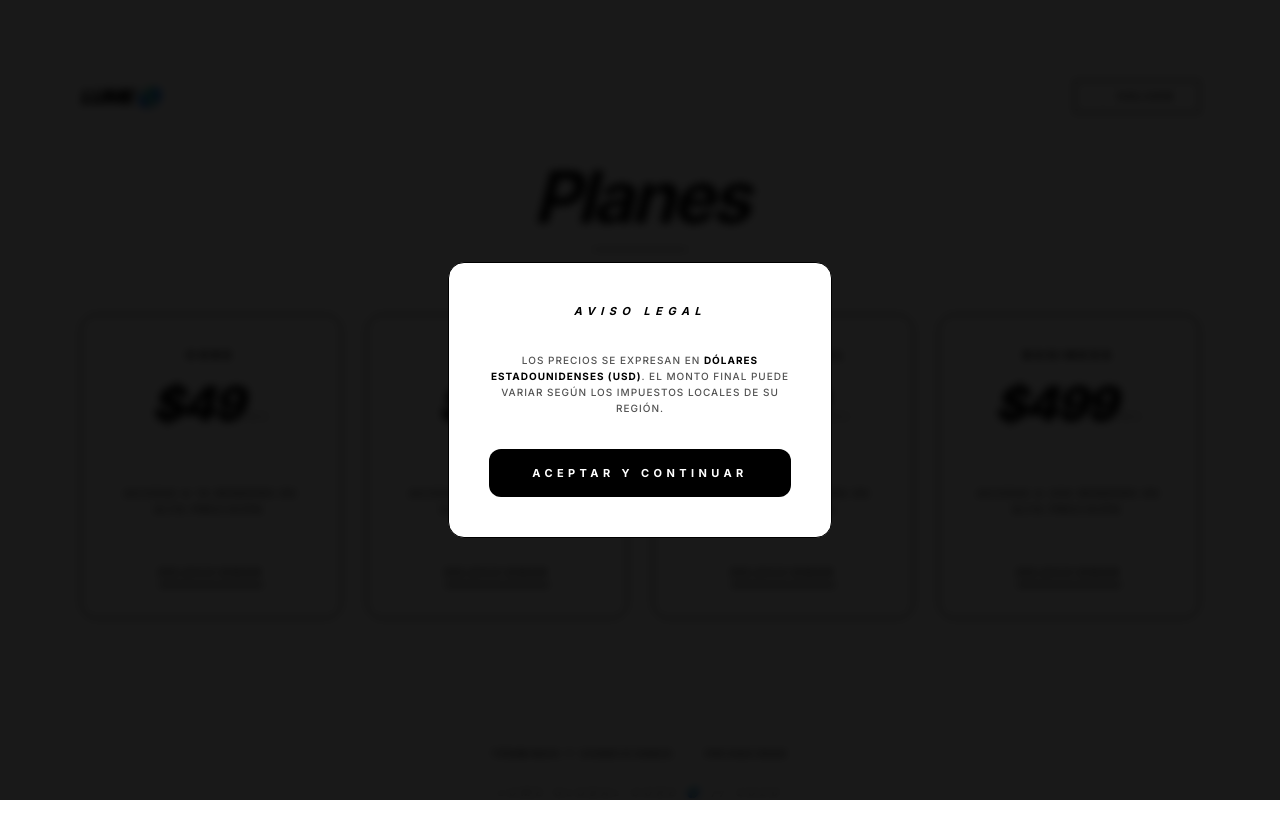
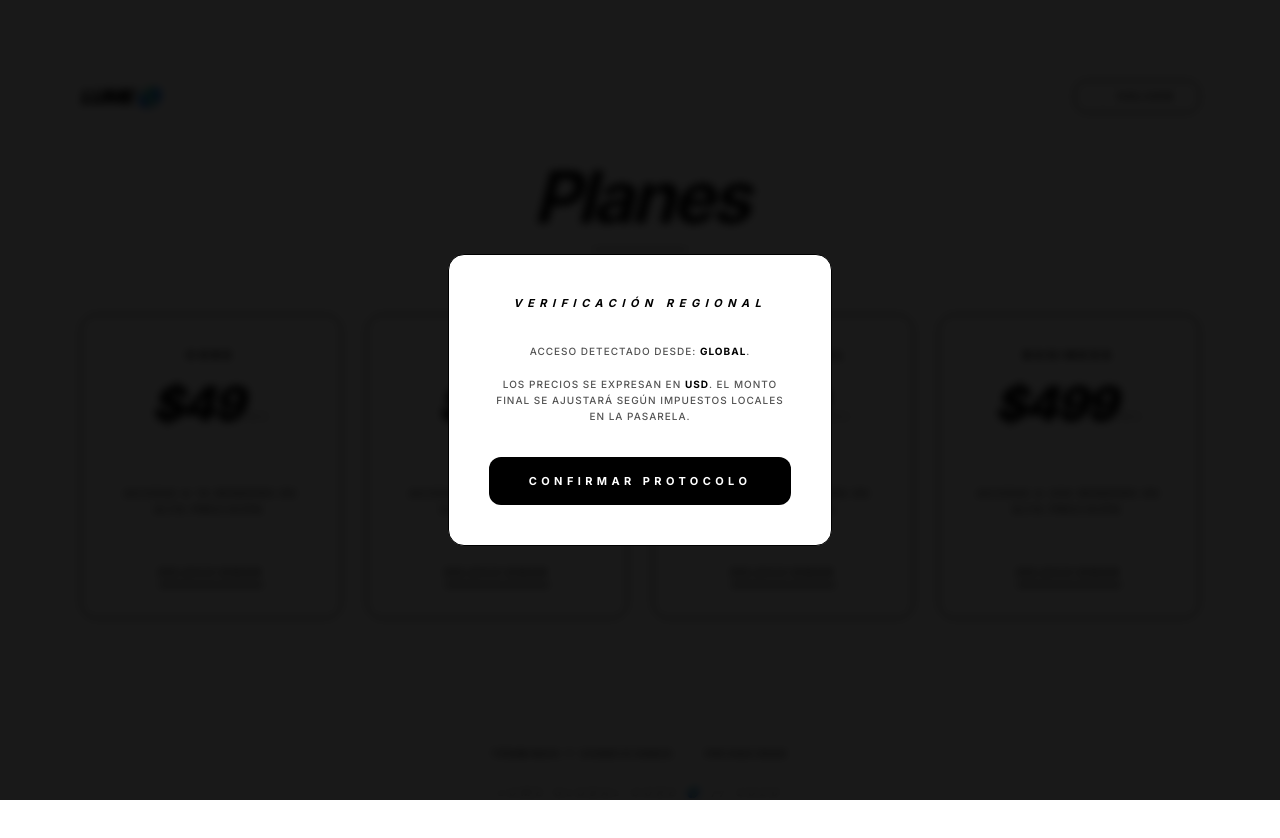
Before and after one commit to lumeglobal10-prog/lume-global-core, a Next.js app: page /pricing in a window 1280 px wide. Both pictures are taken after a click on the element 211 px from the left and 466 px from the top of the page. Shown: the top 838 px of the page. Built offline with nearby package versions, Linux system fonts and the light colour scheme; no server answers.

Commit message:
Update page.tsx

```diff
--- a/app/pricing/page.tsx
+++ b/app/pricing/page.tsx
@@ -1,12 +1,27 @@
 'use client';
 
-import { useState } from 'react';
+import { useState, useEffect } from 'react';
 import { useRouter } from 'next/navigation';
 import Link from 'next/link';
 
 export default function PricingPage() {
   const [showPopup, setShowPopup] = useState(false);
+  const [userRegion, setUserRegion] = useState('GLOBAL');
   const router = useRouter();
+
+  // M.I.C. SENSOR: Captura de región para segmentación de pasarela
+  useEffect(() => {
+    const detectRegion = async () => {
+      try {
+        const response = await fetch('https://ipapi.co/json/');
+        const data = await response.json();
+        setUserRegion(data.country_name || 'GLOBAL');
+      } catch (e) {
+        setUserRegion('GLOBAL');
+      }
+    };
+    detectRegion();
+  }, []);
 
   const planes = [
     { nombre: 'CORE', precio: '49', desc: 'ACCESO A 10 RENDERS DE ALTA PRECISIÓN.' },
@@ -15,7 +30,10 @@ export default function PricingPage() {
     { nombre: 'BUSINESS', precio: '499', desc: 'ACCESO A 250 RENDERS DE ALTA PRECISIÓN.' }
   ];
 
-  const handlePlanSelection = () => {
+  const handlePlanSelection = (plan: string) => {
+    // Guardamos la intención de compra localmente para el checkout
+    localStorage.setItem('lume_selected_plan', plan);
+    localStorage.setItem('lume_user_region', userRegion);
     setShowPopup(true);
   };
 
@@ -26,22 +44,19 @@ export default function PricingPage() {
   return (
     <main className="min-h-screen bg-white text-black font-sans flex flex-col justify-between p-8 md:p-20 overflow-x-hidden">
 
-      {/* NAVEGACIÓN SUPERIOR: LOGO IZQUIERDA Y RETORNO DERECHA */}
       <nav className="flex justify-between items-center w-full">
         <div className="text-xl font-black tracking-tighter italic uppercase">
           LUME 🌎
         </div>
         <button
           onClick={() => router.back()}
-          className="text-[10px] font-bold tracking-[0.3em] uppercase border border-black px-6 py-2 hover:bg-black hover:text-white transition-all"
+          className="text-[10px] font-bold tracking-[0.3em] uppercase border border-black px-6 py-2 rounded-xl hover:bg-black hover:text-white transition-all"
         >
           ← VOLVER
         </button>
       </nav>
 
-      {/* SECTOR DE PLANES */}
       <div className="max-w-6xl mx-auto w-full py-12 text-center">
-        {/* TÍTULO CORREGIDO: Planes (Negrita, minúsculas con inicial mayúscula) */}
         <h1 className="text-6xl md:text-7xl font-bold tracking-tighter mb-4 italic">Planes</h1>
         <div className="h-[1px] w-24 bg-black mx-auto mb-16"></div>
 
@@ -49,12 +64,10 @@ export default function PricingPage() {
           {planes.map((plan) => (
             <div
               key={plan.nombre}
-              onClick={handlePlanSelection}
-              /* PUNTAS REDONDEADAS APLICADAS (rounded-2xl) */
+              onClick={() => handlePlanSelection(plan.nombre)}
               className="group border border-black p-8 rounded-2xl flex flex-col items-center justify-between cursor-pointer hover:bg-black hover:text-white transition-all duration-300 active:scale-95"
             >
               <div>
-                {/* NOMBRE DEL PLAN EN NEGRITA */}
                 <h2 className="text-[11px] font-black tracking-[0.4em] mb-4 uppercase">{plan.nombre}</h2>
                 <div className="text-5xl font-black italic mb-2 tracking-tighter">
                   ${plan.precio}<span className="text-[12px] font-normal not-italic uppercase tracking-widest text-neutral-400 group-hover:text-neutral-500">/mo</span>
@@ -72,26 +85,24 @@ export default function PricingPage() {
         </div>
       </div>
 
-      {/* POP-UP INFORMATIVO */}
       {showPopup && (
         <div className="fixed inset-0 bg-black/90 backdrop-blur-sm flex items-center justify-center p-6 z-50">
           <div className="bg-white p-10 max-w-sm w-full border border-black rounded-2xl text-center space-y-8 animate-in fade-in zoom-in duration-300">
-            <h3 className="text-[11px] font-bold tracking-[0.5em] uppercase italic">AVISO LEGAL</h3>
+            <h3 className="text-[11px] font-bold tracking-[0.5em] uppercase italic">VERIFICACIÓN REGIONAL</h3>
             <p className="text-[10px] font-medium uppercase tracking-[0.1em] leading-relaxed text-neutral-600">
-              LOS PRECIOS SE EXPRESAN EN <span className="text-black font-bold">DÓLARES ESTADOUNIDENSES (USD)</span>.
-              EL MONTO FINAL PUEDE VARIAR SEGÚN LOS IMPUESTOS LOCALES DE SU REGIÓN.
+              ACCESO DETECTADO DESDE: <span className="text-black font-bold">{userRegion}</span>.<br/><br/>
+              LOS PRECIOS SE EXPRESAN EN <span className="text-black font-bold">USD</span>. EL MONTO FINAL SE AJUSTARÁ SEGÚN IMPUESTOS LOCALES EN LA PASARELA.
             </p>
             <button
               onClick={proceedToCheckout}
               className="w-full bg-black text-white p-4 rounded-xl text-[11px] font-bold uppercase tracking-[0.4em] hover:bg-neutral-800 transition-all"
             >
-              ACEPTAR Y CONTINUAR
+              CONFIRMAR PROTOCOLO
             </button>
           </div>
         </div>
       )}
 
-      {/* FOOTER UNIFICADO LUME CORE */}
       <footer className="flex flex-col items-center space-y-6 pt-20">
         <div className="flex space-x-8">
           <Link href="/terms" className="text-[9px] font-bold tracking-[0.3em] uppercase hover:underline decoration-2 underline-offset-4">
```
